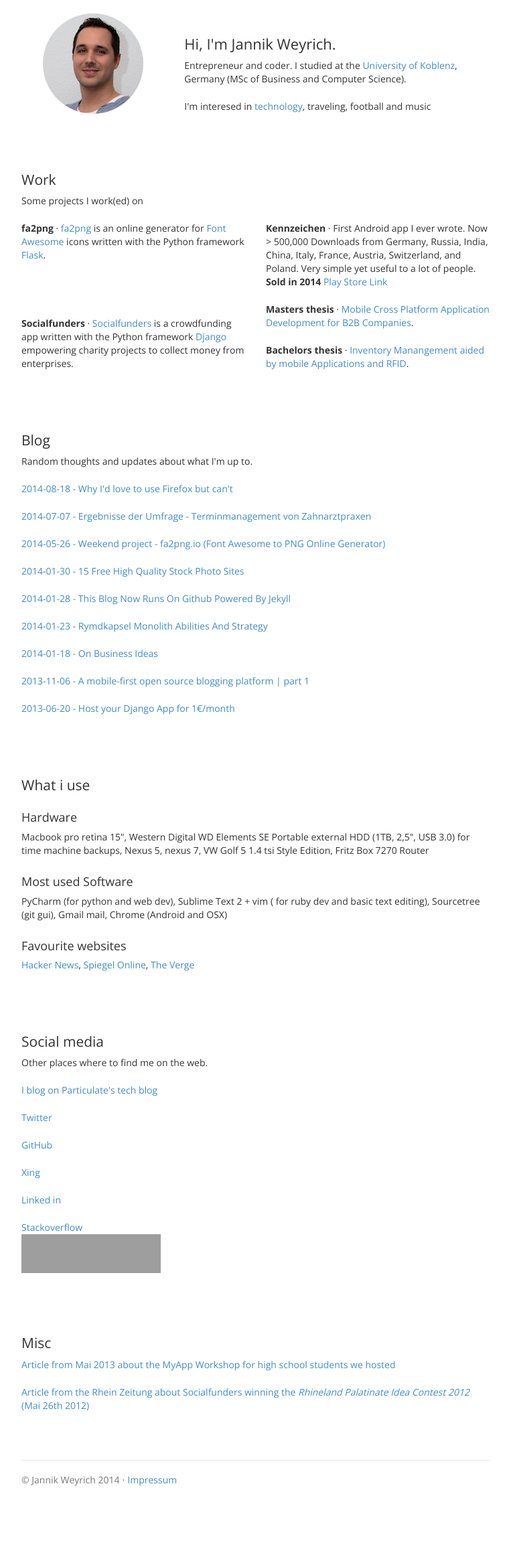
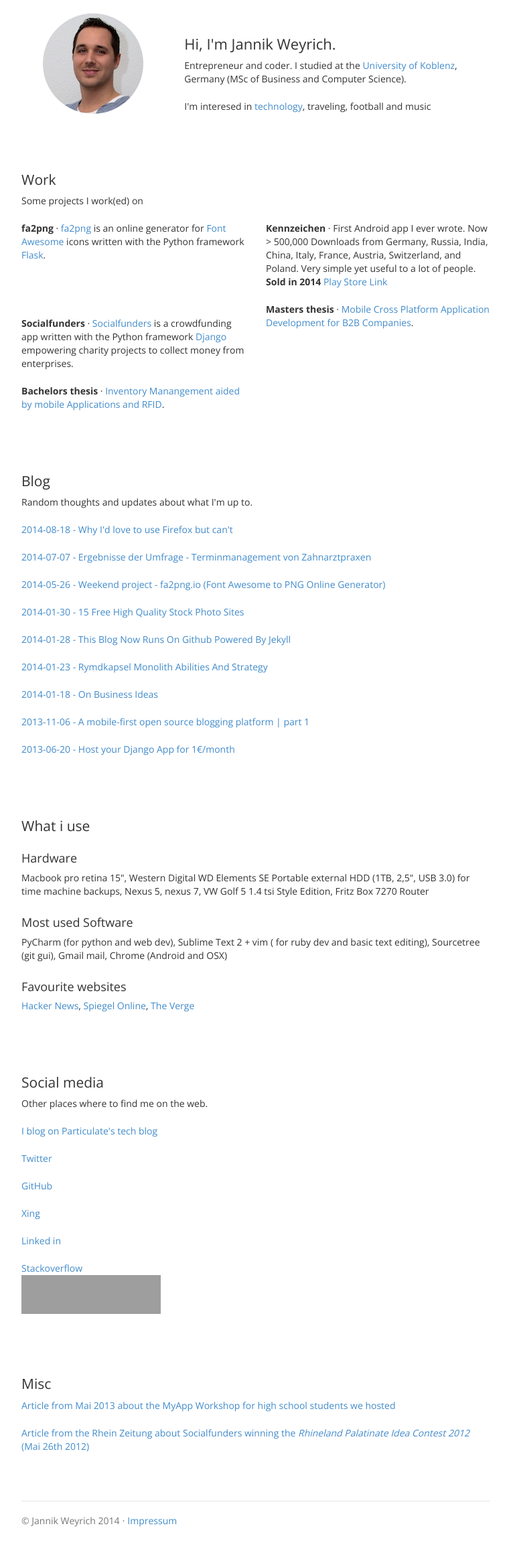
Before and after one commit to jnkwrych/jnkwrych.github.io, a Jekyll site: the page built from index.html, in a window 1280 px wide. Shown: the whole page at 67% size, without its empty margins (258-1021 px from the left). Built offline with Jekyll 4.4.1, drawn with Linux system fonts in a browser that asks for light colours; Markdown is read by kramdown in place of the engine named in the settings; before the commit the page ends 2261 px from its top, so only the background shows below that; grey boxes are pictures that could not be loaded.

Commit message:
Changed layout

```diff
--- a/index.html
+++ b/index.html
@@ -31,6 +31,8 @@ layout: default
                     href="http://aleph1.uni-koblenz.de/F/6I6C7FBCG35QLH4H33PNLRCMEQCJEJAPHHL1YSTMLG12ILSN4I-22049?func=find-word&scan_code=WRD&rec_number=001305670&scan_word=CROSS-PLATTFORM-ANWENDUNGEN"
                     target="_blank">Mobile Cross Platform Application Development for B2B Companies</a>.<p>
         </div>
+    </div>
+    <div class="row items">
         <div class="col-md-6">
             <p><b>Bachelors thesis</b> &middot; <a href="http://aleph1.uni-koblenz.de/F/6I6C7FBCG35QLH4H33PNLRCMEQCJEJAPHHL1YSTMLG12ILSN4I-24981?func=find-b&REQUEST=rfid+inventarverwaltung&x=-794&y=-198&find_code=WRD&ADJACENT=Y"
             target="_blank">Inventory Manangement aided by mobile Applications and RFID</a>.<p>
```
